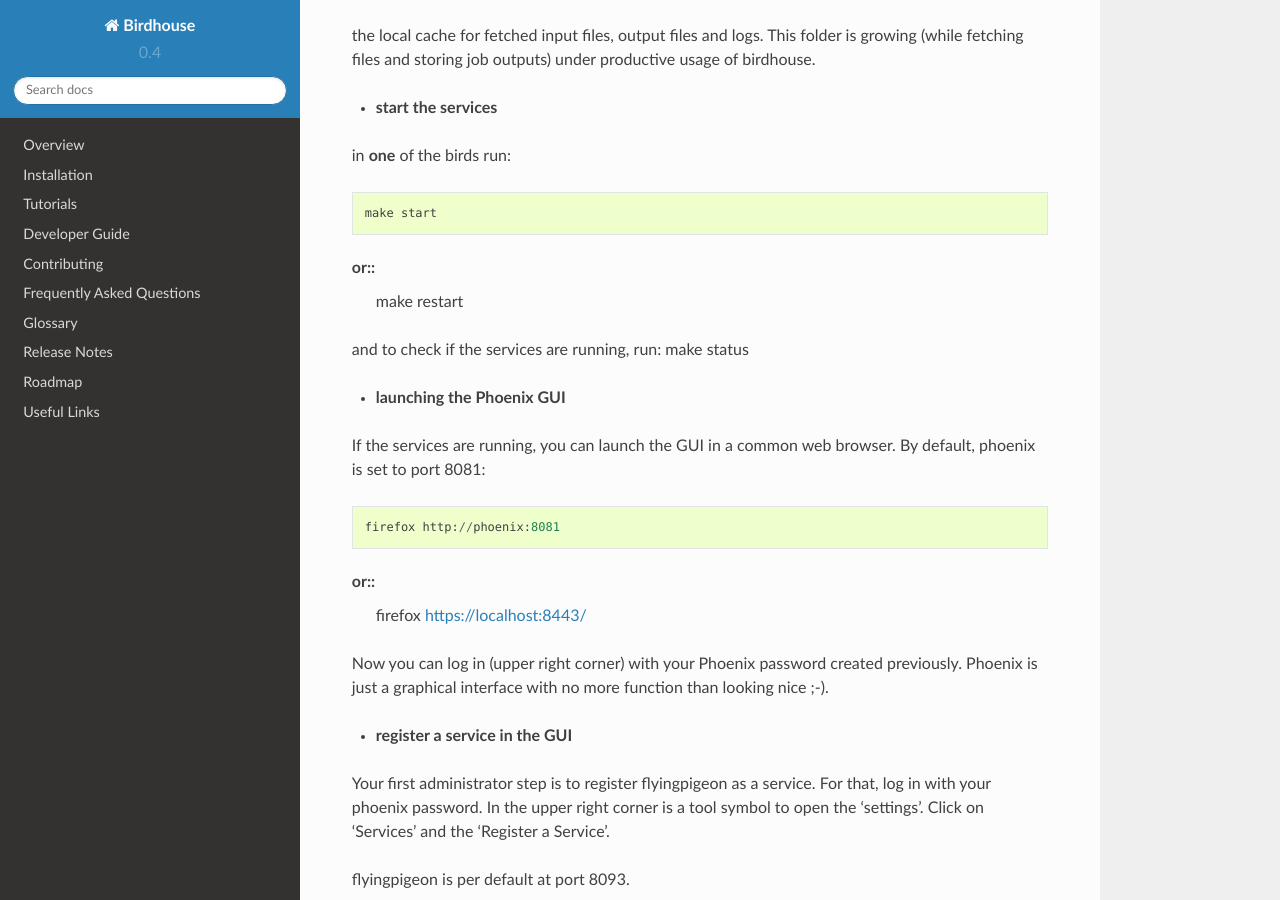
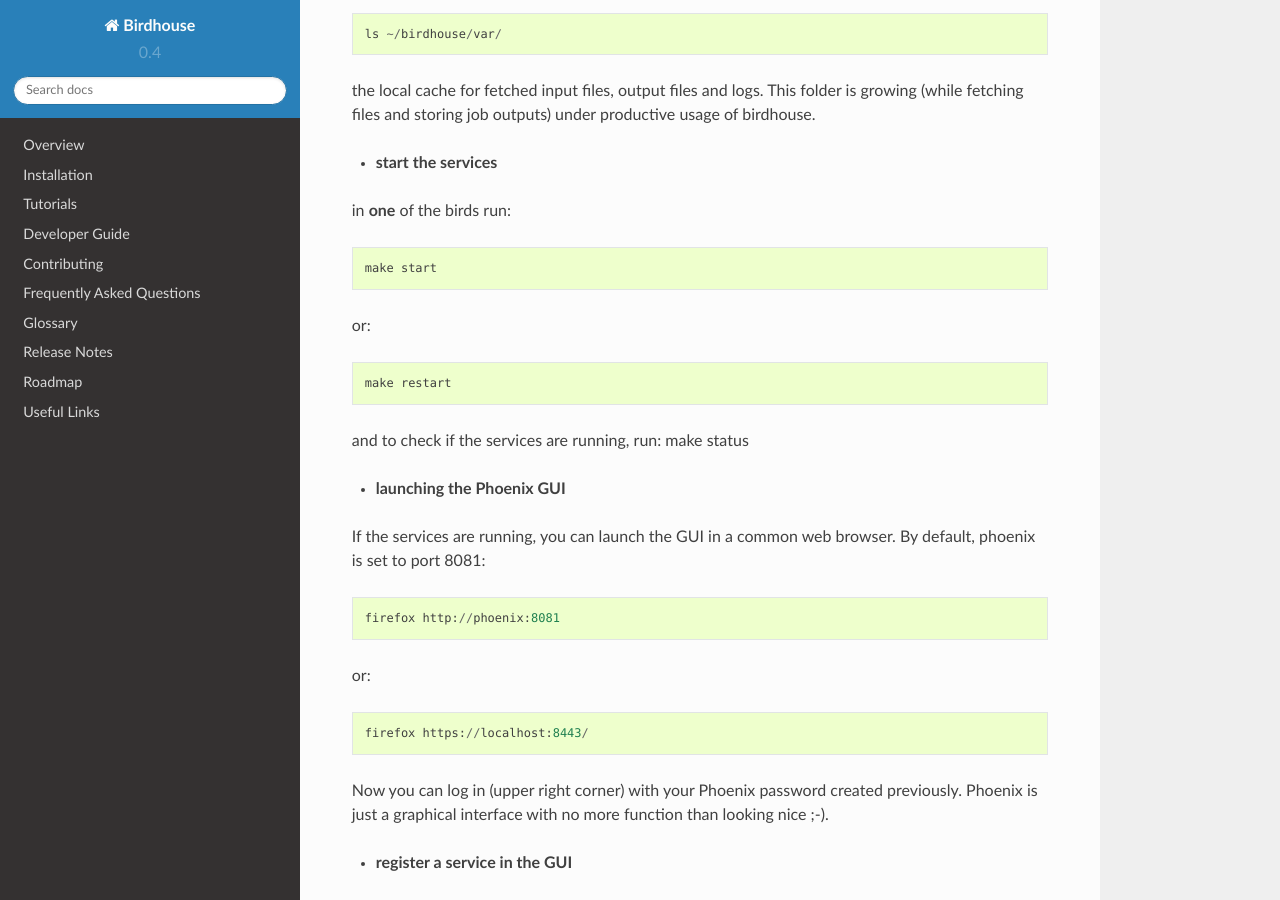
Before and after one commit to bird-house/birdhouse-docs, a Sphinx documentation site: the page built from docs/source/tutorial/birdhouse_ecosystem.rst, in a window 1280 px wide and 900 px high, scrolled down 1577 px. Built offline with Sphinx 7.4.7 and the Read the Docs theme 2.0.0, drawn with Linux system fonts in a browser that asks for light colours; some of the changed text lies outside the part shown.

```diff
--- a/docs/source/tutorial/birdhouse_ecosystem.rst
+++ b/docs/source/tutorial/birdhouse_ecosystem.rst
@@ -21,8 +21,8 @@ It is recommended to collect the repositories in a seperate folder (e.g. birdhou
   cd birdhouse
 
 
-* **fetch the source code::**
-
+* **fetch the source code**
+::
   git clone https://github.com/bird-house/flyingpigeon.git
   git clone https://github.com/bird-house/pyramid-phoenix.git
   git clone https://github.com/bird-house/malleefowl.git
@@ -65,6 +65,7 @@ in **one** of the birds run::
 
   make start
 or::
+
   make restart
 
 and to check if the services are running, run:
@@ -76,6 +77,7 @@ If the services are running, you can launch the GUI in a common web browser. By
 
   firefox http://phoenix:8081
 or::
+
   firefox https://localhost:8443/
 
 Now you can log in (upper right corner) with your Phoenix password created previously.
```
